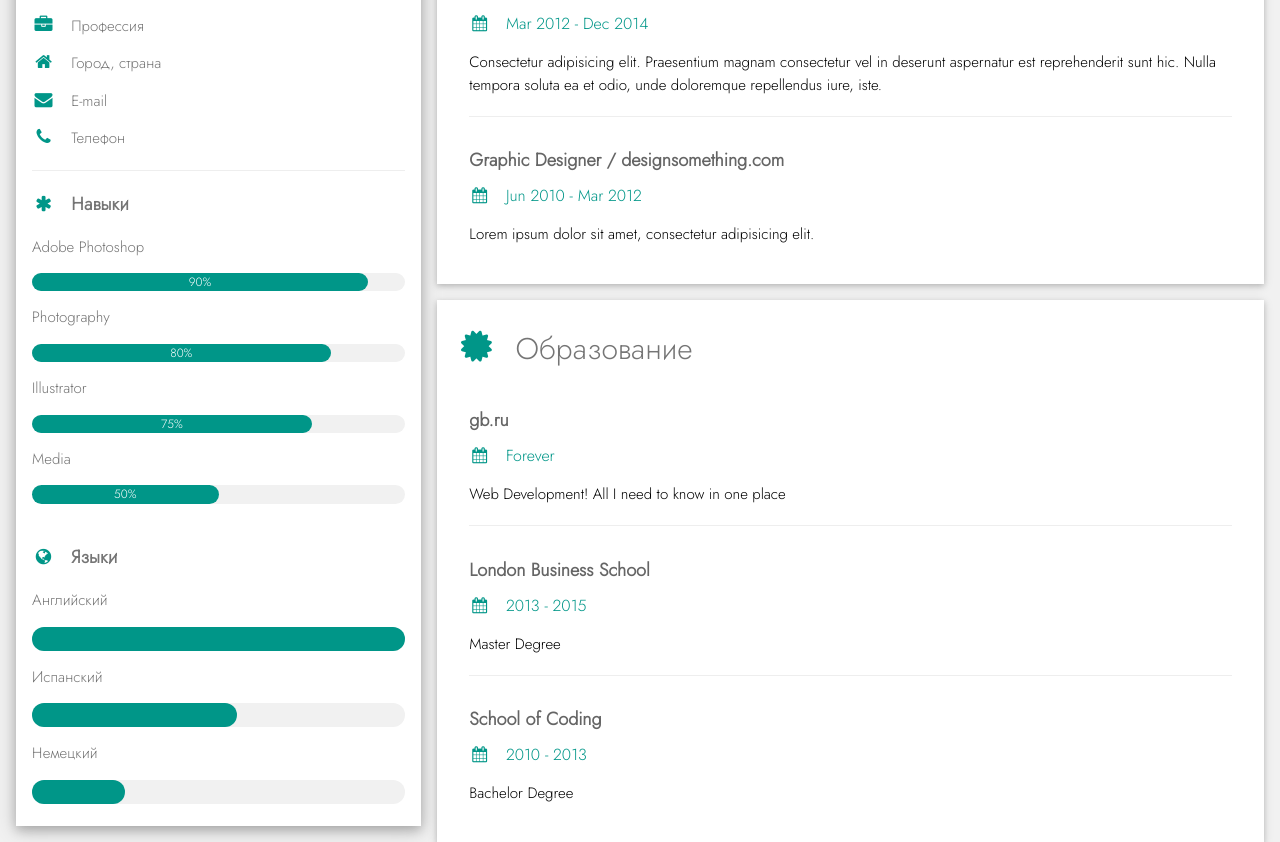
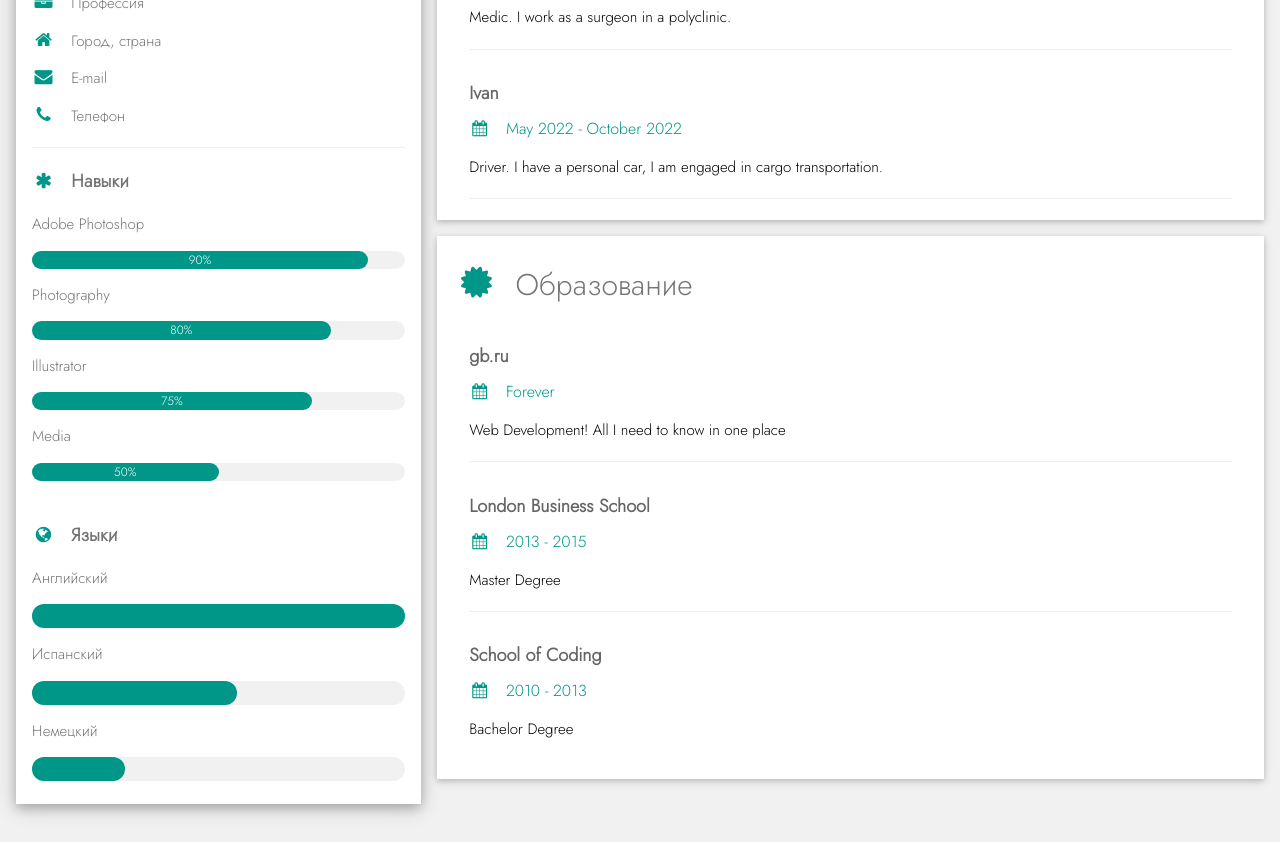
Before and after one commit to InowaR/web_technology, a PHP site: page / in a window 1280 px wide. Shown: the part 343-1185 px from the top of the page. Run offline with PHP 8.4, Linux system fonts and the light colour scheme.

Commit message:
add array and a loop

```diff
--- a/lesson4/index.php
+++ b/lesson4/index.php
@@ -1,7 +1,28 @@
 <?php
-echo "hi";
 
 // https://www.w3schools.com/php/phptryit.asp?filename=tryphp_compiler
+
+$source_array = [
+    [
+    	'name' => 'John',
+        'description' => 'Builder. I am engaged in the construction of parks and recreation areas.',
+        'dateStart' => 'April 2020',
+        'dateEnd' => 'Current',
+    ],
+    [
+    	'name' => 'Jane',
+    	'description' => 'Medic. I work as a surgeon in a polyclinic.',
+        'dateStart' => 'December 2018',
+        'dateEnd' => 'August 2021',
+
+    ],
+    [
+    	'name' => 'Ivan',
+        'description' => 'Driver. I have a personal car, I am engaged in cargo transportation.',
+        'dateStart' => 'May 2022',
+        'dateEnd' => 'October 2022',
+    ],
+];
 
 ?>
 
@@ -91,23 +112,21 @@ echo "hi";
 
       <div class="w3-container w3-card w3-white w3-margin-bottom">
         <h2 class="w3-text-grey w3-padding-16"><i class="fa fa-suitcase fa-fw w3-margin-right w3-xxlarge w3-text-teal"></i>Опыт работы</h2>
+
+        <?php for($i = 0; $i < count($source_array); $i++): ?>
+
         <div class="w3-container">
-          <h5 class="w3-opacity"><b>Front End Developer </b></h5>
-          <h6 class="w3-text-teal"><i class="fa fa-calendar fa-fw w3-margin-right"></i>Jan 2015 - <span class="w3-tag w3-teal w3-round">Current</span></h6>
-          <p>Lorem ipsum dolor sit amet. Praesentium magnam consectetur vel in deserunt aspernatur est reprehenderit sunt hic. Nulla tempora soluta ea et odio, unde doloremque repellendus iure, iste.</p>
+          <h5 class="w3-opacity"><b><?php echo $source_array[$i]['name']; ?></b></h5>
+          <h6 class="w3-text-teal"><i class="fa fa-calendar fa-fw w3-margin-right"></i><?php echo $source_array[$i]['dateStart']?> - <?php if($source_array[$i]['dateEnd'] == 'Current'): ?> <span class="w3-tag w3-teal w3-round">Current</span></h6>
+          <?php else: echo $source_array[$i]['dateEnd']; ?>
+          </h6>
+          <?php endif; ?>
+          </h6>
+          <p><?php echo $source_array[$i]['description']; ?></p>
           <hr>
         </div>
-        <div class="w3-container">
-          <h5 class="w3-opacity"><b>Web Developer / something.com</b></h5>
-          <h6 class="w3-text-teal"><i class="fa fa-calendar fa-fw w3-margin-right"></i>Mar 2012 - Dec 2014</h6>
-          <p>Consectetur adipisicing elit. Praesentium magnam consectetur vel in deserunt aspernatur est reprehenderit sunt hic. Nulla tempora soluta ea et odio, unde doloremque repellendus iure, iste.</p>
-          <hr>
-        </div>
-        <div class="w3-container">
-          <h5 class="w3-opacity"><b>Graphic Designer / designsomething.com</b></h5>
-          <h6 class="w3-text-teal"><i class="fa fa-calendar fa-fw w3-margin-right"></i>Jun 2010 - Mar 2012</h6>
-          <p>Lorem ipsum dolor sit amet, consectetur adipisicing elit. </p><br>
-        </div>
+        <?php endfor; ?>
+
       </div>
 
       <div class="w3-container w3-card w3-white">
```
